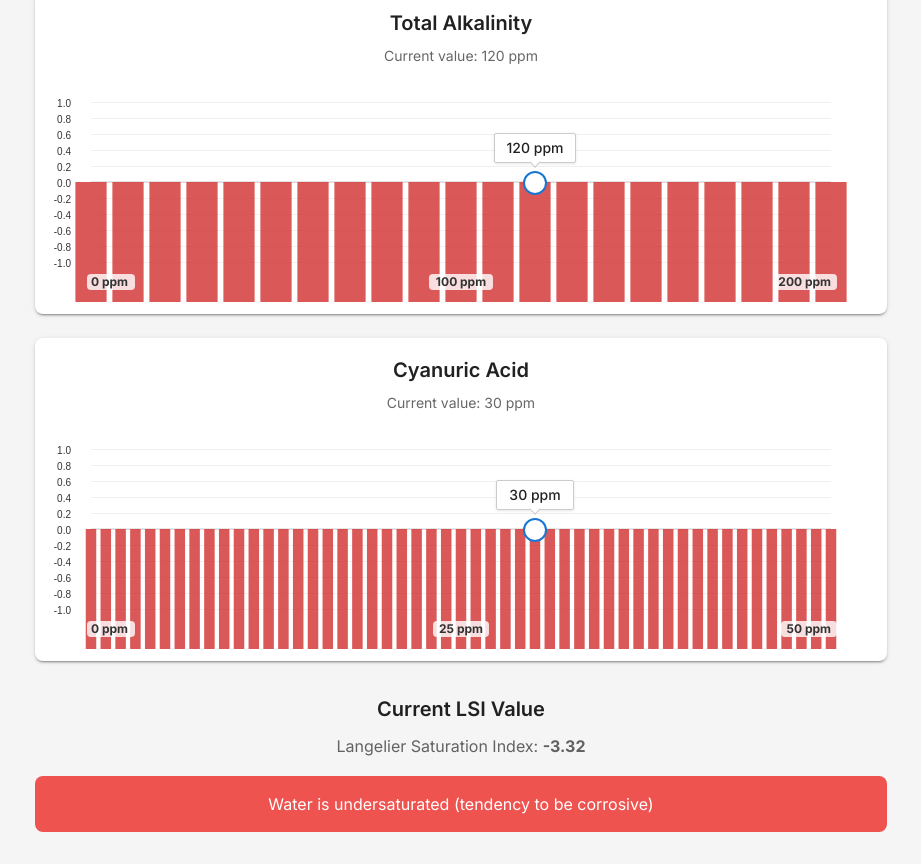
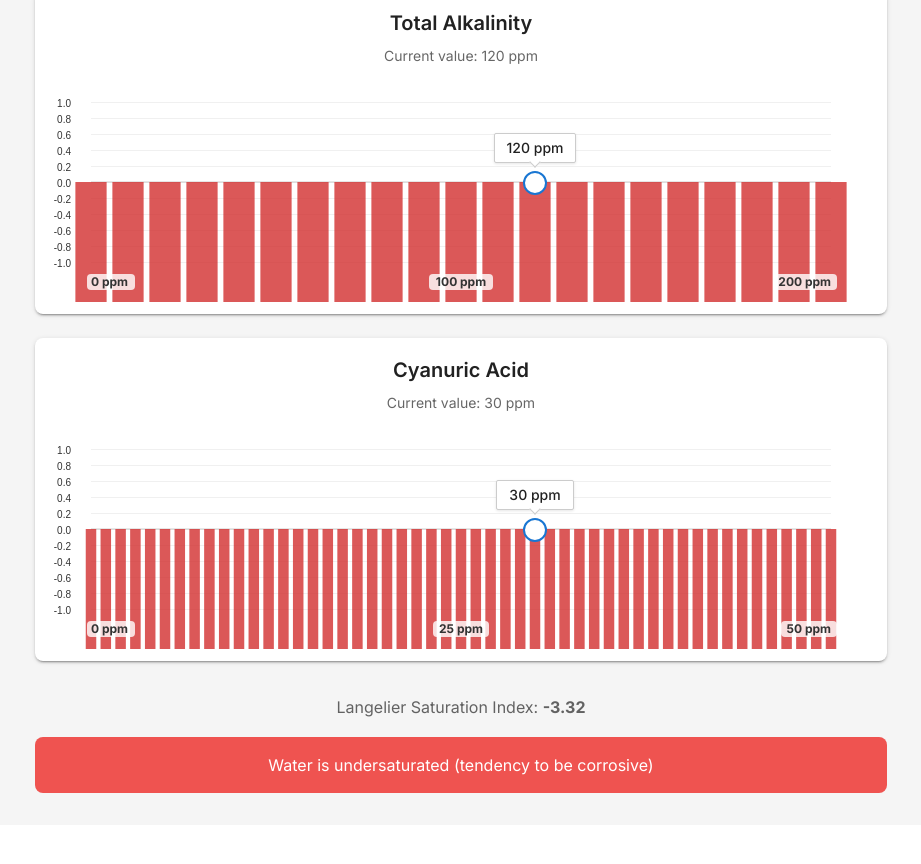
Before and after one commit to emenendez/lsi-calculator, a React (Vite) app: page / in a window 1280 px wide. Shown: the part 1275-2139 px from the top of the page, without its empty margins (179-1100 px from the left). After the commit the page ends 2100 px from the top, so only its background shows below. Built offline with nearby package versions, Linux system fonts and the light colour scheme.

Commit message:
refactor: extract LSI display into separate component, remove duplication and simplify

```diff
--- a/src/App.jsx
+++ b/src/App.jsx
@@ -10,6 +10,7 @@ import {
   CssBaseline
 } from '@mui/material';
 import ParameterSection from './components/ParameterSection';
+import LSIDisplay from './components/LSIDisplay';
 import { calculateLSI, generateChartData, LSI_CONSTANTS } from './utils/lsiCalculator';
 
 // Create a theme instance
@@ -114,29 +115,7 @@ function App() {
           <Typography variant="h1" gutterBottom>
             LSI Calculator
           </Typography>
-          <Typography variant="subtitle1" color="text.secondary">
-            Langelier Saturation Index: <strong>{currentLSI.toFixed(2)}</strong>
-          </Typography>
-          <Paper
-            elevation={0}
-            sx={{
-              mt: 2,
-              p: 2,
-              backgroundColor: currentLSI >= -0.3 && currentLSI <= 0.3
-                ? 'success.light'
-                : 'error.light',
-              color: 'white',
-              borderRadius: 2
-            }}
-          >
-            <Typography variant="body1">
-              {currentLSI >= -0.3 && currentLSI <= 0.3
-                ? 'Water is properly balanced'
-                : currentLSI > 0.3
-                ? 'Water is oversaturated (tendency to scale)'
-                : 'Water is undersaturated (tendency to be corrosive)'}
-            </Typography>
-          </Paper>
+          <LSIDisplay lsi={currentLSI} />
         </Box>
 
         {Object.keys(params).map((param) => {
@@ -159,33 +138,8 @@ function App() {
           );
         })}
 
-        <Box sx={{ mt: 4, textAlign: 'center' }}>
-          <Typography variant="h6" gutterBottom>
-            Current LSI Value
-          </Typography>
-          <Typography variant="subtitle1" color="text.secondary">
-            Langelier Saturation Index: <strong>{currentLSI.toFixed(2)}</strong>
-          </Typography>
-          <Paper
-            elevation={0}
-            sx={{
-              mt: 2,
-              p: 2,
-              backgroundColor: currentLSI >= -0.3 && currentLSI <= 0.3
-                ? 'success.light'
-                : 'error.light',
-              color: 'white',
-              borderRadius: 2
-            }}
-          >
-            <Typography variant="body1">
-              {currentLSI >= -0.3 && currentLSI <= 0.3
-                ? 'Water is properly balanced'
-                : currentLSI > 0.3
-                ? 'Water is oversaturated (tendency to scale)'
-                : 'Water is undersaturated (tendency to be corrosive)'}
-            </Typography>
-          </Paper>
+        <Box sx={{ mt: 4 }}>
+          <LSIDisplay lsi={currentLSI} />
         </Box>
       </Container>
     </ThemeProvider>
--- /dev/null
+++ b/src/components/LSIDisplay.jsx
@@ -0,0 +1,34 @@
+import React from 'react';
+import { Typography, Paper, Box } from '@mui/material';
+
+const LSIDisplay = ({ lsi }) => {
+  return (
+    <Box sx={{ textAlign: 'center' }}>
+      <Typography variant="subtitle1" color="text.secondary">
+        Langelier Saturation Index: <strong>{lsi.toFixed(2)}</strong>
+      </Typography>
+      <Paper
+        elevation={0}
+        sx={{
+          mt: 2,
+          p: 2,
+          backgroundColor: lsi >= -0.3 && lsi <= 0.3
+            ? 'success.light'
+            : 'error.light',
+          color: 'white',
+          borderRadius: 2
+        }}
+      >
+        <Typography variant="body1">
+          {lsi >= -0.3 && lsi <= 0.3
+            ? 'Water is properly balanced'
+            : lsi > 0.3
+            ? 'Water is oversaturated (tendency to scale)'
+            : 'Water is undersaturated (tendency to be corrosive)'}
+        </Typography>
+      </Paper>
+    </Box>
+  );
+};
+
+export default LSIDisplay;
```
